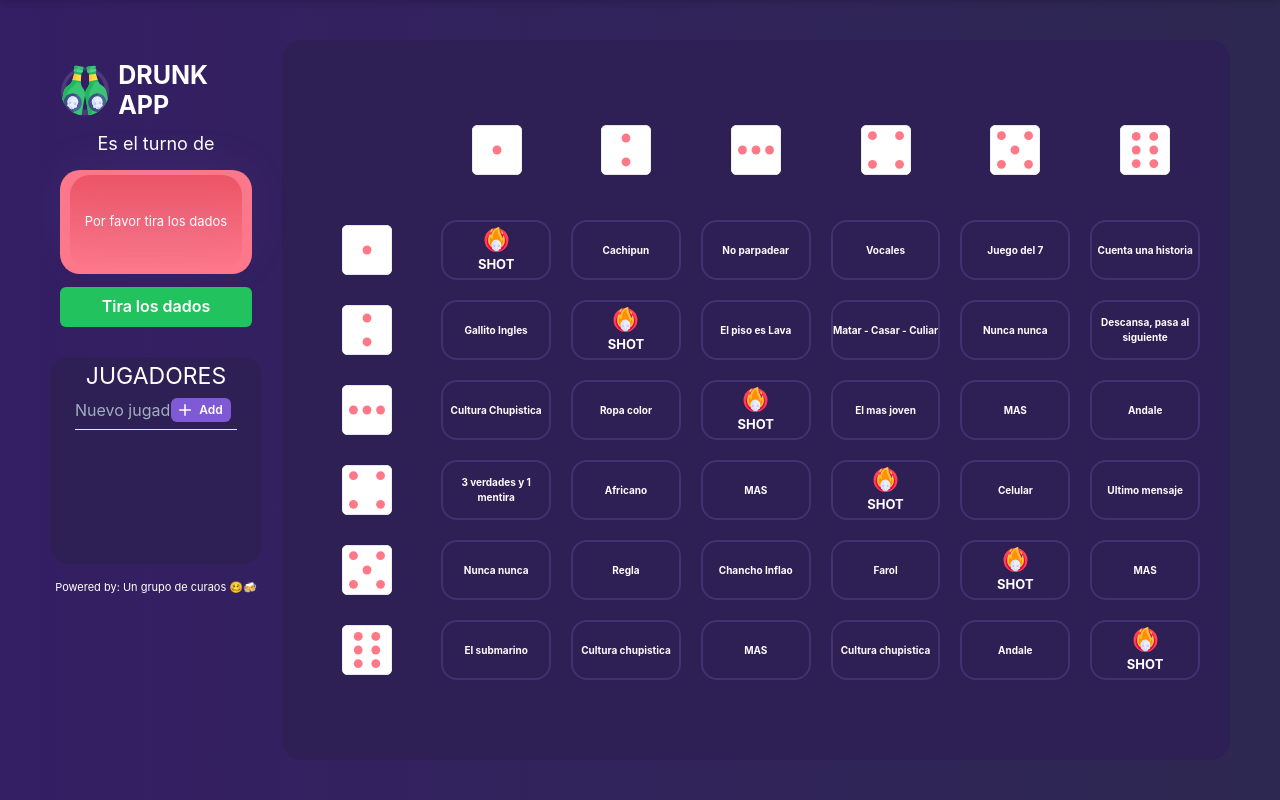
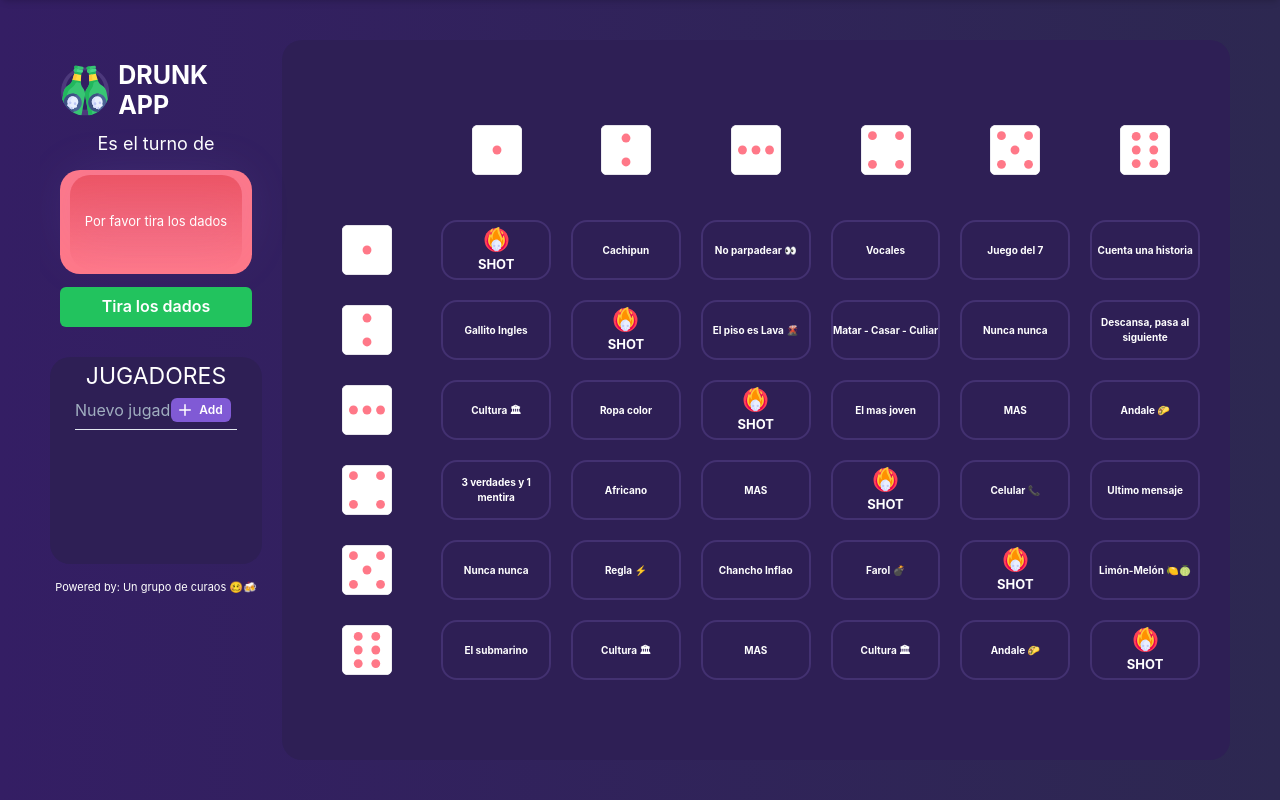
Before and after one commit to czhoffmann23/drunk-game, a Next.js app: page / in a window 1280 px wide. Built offline with nearby package versions, Linux system fonts and the light colour scheme.

Commit message:
:construction: (board): update board in game

```diff
--- a/src/pages/_app.tsx
+++ b/src/pages/_app.tsx
@@ -3,11 +3,10 @@ import { NextPage } from 'next'
 import { AppProps } from 'next/app'
 import { GameProvider } from 'providers/Game'
 
-import '@fontsource/press-start-2p'
-
 import Layout from '../layout'
 import theme from '../theme'
 
+import '@fontsource/press-start-2p/400.css'
 import '../styles/index.css'
 
 const MyApp: NextPage<AppProps> = ({ Component, pageProps }) => {
--- a/src/screens/Main/ModalGame/index.tsx
+++ b/src/screens/Main/ModalGame/index.tsx
@@ -8,6 +8,7 @@ import {
   ModalContent,
   ModalFooter,
   ModalOverlay,
+  Spinner,
   Text,
   useTheme,
 } from '@chakra-ui/react'
@@ -30,14 +31,28 @@ type ModalGameProps = {
 }
 
 const ModalGame: React.FC<ModalGameProps> = ({ game, isOpen, onClose }) => {
-  const { players, round } = useGame()
+  const { players, round, setDices } = useGame()
   const theme = useTheme()
   const [getRandom, setGetRandom] = useState<string>('')
+  const [loading, setLoading] = useState<boolean>(false)
   const bgColor =
     game && game.type === 2
       ? theme.colors.orange.normal
       : theme.colors.green.normal
   const txtColor = theme.colors.blue.lighter
+
+  const onRepeat = () => {
+    setLoading(true)
+    const left = Math.floor(Math.random() * 6) + 1
+    const right = Math.floor(Math.random() * 6) + 1
+    setDices({
+      left,
+      right,
+    })
+    setTimeout(() => {
+      setLoading(false)
+    }, 1000)
+  }
 
   const renderIcon = () => {
     if (game && game.type === 2) return <FireIcon w="150px" h="150px" />
@@ -76,7 +91,10 @@ const ModalGame: React.FC<ModalGameProps> = ({ game, isOpen, onClose }) => {
               color="white">
               {players && players[round] && `🔥 ${players[round].name} 🔥`}
             </Heading>
-
+            {loading ? (
+              <Spinner size="xl" color="purple" />
+            ) : (
+              <>
                 {renderIcon()}
                 <Heading
                   as="h1"
@@ -86,7 +104,11 @@ const ModalGame: React.FC<ModalGameProps> = ({ game, isOpen, onClose }) => {
                   color="white">
                   {game && game.name}
                 </Heading>
-            <Text mt="10px" fontSize="20px" textAlign="center" color={txtColor}>
+                <Text
+                  mt="10px"
+                  fontSize="20px"
+                  textAlign="center"
+                  color={txtColor}>
                   {game && game.desc}
                 </Text>
                 {getRandom !== '' && (
@@ -102,11 +124,21 @@ const ModalGame: React.FC<ModalGameProps> = ({ game, isOpen, onClose }) => {
                     </Text>
                   </>
                 )}
+              </>
+            )}
           </Box>
         </ModalBody>
         <ModalFooter d="flex" justifyContent="center" alignItems="center">
           <Button
-            w="80%"
+            marginBottom="20px"
+            colorScheme="gray"
+            w="50%"
+            mr={3}
+            onClick={onRepeat}>
+            Repetir Tiro
+          </Button>
+          <Button
+            w="50%"
             marginBottom="20px"
             colorScheme="purple"
             mr={3}
--- a/src/screens/Main/constant.ts
+++ b/src/screens/Main/constant.ts
@@ -27,7 +27,7 @@ const BOARD_1 = [
       random: [],
     },
     {
-      name: 'No parpadear',
+      name: 'No parpadear 👀',
       desc: 'Compite contra el jugador de tu derecha quien puede aguantar mas sin parpadear ganará o perderá... depende como lo veas 🧐',
       dice: false,
       type: 4,
@@ -36,7 +36,7 @@ const BOARD_1 = [
     },
     {
       name: 'Vocales',
-      desc: 'Cada jugador deberá tomar por cada vocal existente en su nombre. Ej: Ana (2 vocales)',
+      desc: 'Todos juegan ! Cada jugador deberá tomar por cada vocal existente en su nombre. Ej: Ana (2 vocales)',
       dice: false,
       type: 4,
       active: false,
@@ -44,7 +44,7 @@ const BOARD_1 = [
     },
     {
       name: 'Juego del 7',
-      desc: 'Cuenta del 1 al infinito sin decir digitos que tengan el 7 o multiplos del mismo. Ejem. 1,2,3,4,5,6,8.....13,15,16. Quien se equivoque deberá tomar.',
+      desc: 'Todos juegan! Cuenta del 1 al infinito sin decir digitos que tengan el 7 o multiplos del mismo. Recuerda debes aplaudir por cada número que aparezca Ejem. 1,2,3,4,5,6,Aplaudir, 8...20, Aplaudir, 22,23...',
       dice: false,
       type: 4,
       active: false,
@@ -63,7 +63,7 @@ const BOARD_1 = [
     { name: '2', desc: '', dice: true, type: 1, active: false, random: [] },
     {
       name: 'Gallito Ingles',
-      desc: 'Atrapa el pulgar del jugador de tu derecha, quien pierda deberá tomar.',
+      desc: 'Todos juegan! Atrapa el pulgar del jugador de tu derecha, quien pierda deberá tomar.',
       dice: false,
       type: 4,
       active: false,
@@ -78,8 +78,8 @@ const BOARD_1 = [
       random: [],
     },
     {
-      name: 'El piso es Lava',
-      desc: 'Grita el PISO ES LAVA!. El último en salir del piso debe tomar',
+      name: 'El piso es Lava 🌋',
+      desc: 'Grita el PISO ES LAVA!. El último que deje de tocar el piso deberá tomar',
       dice: false,
       type: 4,
       active: false,
@@ -124,7 +124,7 @@ const BOARD_1 = [
   [
     { name: '3', desc: '', dice: true, type: 1, active: false, random: [] },
     {
-      name: 'Cultura Chupistica',
+      name: 'Cultura 🏛',
       desc: 'La cultura chupistica pide',
       dice: false,
       type: 4,
@@ -147,7 +147,7 @@ const BOARD_1 = [
     },
     {
       name: 'Ropa color',
-      desc: 'Toma por cada prenda (🩴 🧦 👕 👠) que tengas del color:',
+      desc: 'Toma por cada prenda (🧦 👕 👠) que tengas del color:',
       dice: false,
       type: 4,
       active: false,
@@ -187,7 +187,7 @@ const BOARD_1 = [
       ],
     },
     {
-      name: 'Andale',
+      name: 'Andale 🌮',
       desc: 'Aun nose como se juega...',
       dice: false,
       type: 4,
@@ -239,7 +239,7 @@ const BOARD_1 = [
       random: [],
     },
     {
-      name: 'Celular',
+      name: 'Celular 📞',
       desc: 'Los jugadores con celulares de esta marca debera beber:',
       dice: false,
       type: 4,
@@ -277,7 +277,7 @@ const BOARD_1 = [
       ],
     },
     {
-      name: 'Regla',
+      name: 'Regla ⚡',
       desc: 'Inventa una regla para el resto, cada vez que esta se rompa deberan beber todos!',
       dice: false,
       type: 4,
@@ -286,14 +286,14 @@ const BOARD_1 = [
     },
     {
       name: 'Chancho Inflao',
-      desc: 'Creo que no necesito explicarlo.',
+      desc: 'Puedes inflar el chancho en cualquier ronda, pero recuerda el ultimo en inflarse debera tomar.',
       dice: false,
       type: 4,
       active: false,
       random: [],
     },
     {
-      name: 'Farol',
+      name: 'Farol 💣',
       desc: 'Ese farol no alumbra...',
       dice: false,
       type: 4,
@@ -309,21 +309,12 @@ const BOARD_1 = [
       random: [],
     },
     {
-      name: 'MAS',
-      desc: '🍷',
+      name: 'Limón-Melón 🍋🍈',
+      desc: 'Comienza con "Un limón, medio limón dos limones", el de tu derecha deberá seguir con "Dos limones, medio limón tres limones", y asi sucesivamente...',
       dice: false,
       type: 4,
       active: false,
-      random: [
-        'Le + joven toma',
-        'Le + poton/a toma',
-        'Le + viejo/a toma',
-        'Le + ciego/a toma',
-        'Le + rusio/a toma',
-        'Le + pesado/a toma',
-        'Le + bromista toma',
-        'Le + nerd toma',
-      ],
+      random: [],
     },
   ],
   [
@@ -337,7 +328,7 @@ const BOARD_1 = [
       random: [],
     },
     {
-      name: 'Cultura chupistica',
+      name: 'Cultura 🏛',
       desc: 'La cultura chupistica pide:',
       dice: false,
       type: 4,
@@ -376,7 +367,7 @@ const BOARD_1 = [
       ],
     },
     {
-      name: 'Cultura chupistica',
+      name: 'Cultura 🏛',
       desc: 'La cultura chupistica pide:',
       dice: false,
       type: 4,
@@ -398,7 +389,7 @@ const BOARD_1 = [
       ],
     },
     {
-      name: 'Andale',
+      name: 'Andale 🌮',
       desc: 'Aun nose como se juega...',
       dice: false,
       type: 4,
```
Lines whose indentation alone changed are shown as unchanged.
